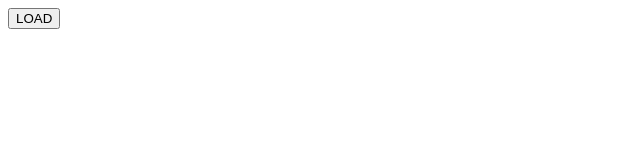
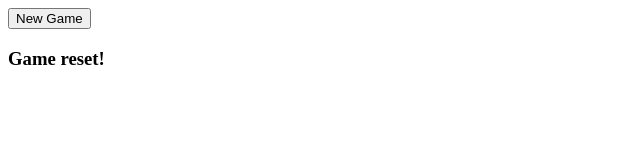
Before and after one commit to victorbofill/redux-state-game, a React app: page / in a window 1280 px wide. Shown: the whole page, without its empty margins (0-640 px from the left). Built offline with nearby package versions, Linux system fonts and the light colour scheme; some packages are replaced by stand-ins of ours.

Commit message:
created a "game reset" prompt

```diff
--- a/src/components/game/Card.css
+++ b/src/components/game/Card.css
@@ -1,8 +1,9 @@
 :local(.card) {
   border: 1px solid black;
-  height: 175px;
   text-align: center;
   width: 175px;
+  margin: 0;
+  padding: 0;
 }
 
 :local(.card) img {
--- a/src/components/game/Table.css
+++ b/src/components/game/Table.css
@@ -2,3 +2,20 @@
   height: 600px;
   width: 1600px;
 }
+
+:local(.announcement) {
+  display: inline;
+  animation: fade-out 2s 1s forwards;
+}
+
+@keyframes fade-out {
+  0% {
+    opacity: 100%
+  }
+  90% {
+    opacity: 100%
+  }
+  100% {
+    opacity: 0;
+  }
+}
--- a/src/components/game/Table.js
+++ b/src/components/game/Table.js
@@ -16,7 +16,8 @@ class Table extends Component {
 
     return (
       <div>
-        <button onClick={() => loadImages()}>LOAD</button>
+        <button onClick={() => loadImages()}>New Game</button>
+        <h3 className={styles.announcement}>Game reset!</h3>
         <table className={styles['game-table']}>
           <tbody>
             <tr>
--- a/src/components/game/actions.js
+++ b/src/components/game/actions.js
@@ -1,6 +1,6 @@
 import { IMAGES_LOAD } from './reducers';
 
-import imageOne from '../img/10.jpg';
+import imageOne from '../img/01.jpg';
 import imageTwo from '../img/02.jpg';
 import imageThree from '../img/03.jpg';
 import imageFour from '../img/04.jpg';
@@ -44,16 +44,16 @@ const shuffle = (array) => {
   return array;
 };
 
-const arrayOfImageArrays = [];
-const shuffledImages = shuffle(images);
+export const loadImages = () => {
+  const arrayOfImageArrays = [];
+  const shuffledImages = shuffle(images);
 
-shuffle(images);
+  arrayOfImageArrays.push(shuffledImages.slice(0, 8));
+  arrayOfImageArrays.push(shuffledImages.slice(8, 16));
+  arrayOfImageArrays.push(shuffledImages.slice(16, 24));
 
-arrayOfImageArrays.push(shuffledImages.slice(0, 7));
-arrayOfImageArrays.push(shuffledImages.slice(8, 15));
-arrayOfImageArrays.push(shuffledImages.slice(16, 23));
-
-export const loadImages = () => ({
-  type: IMAGES_LOAD,
-  payload: arrayOfImageArrays
-});
+  return {
+    type: IMAGES_LOAD,
+    payload: arrayOfImageArrays
+  };
+};
```
